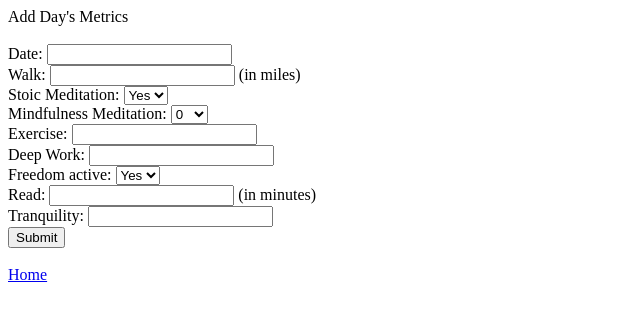
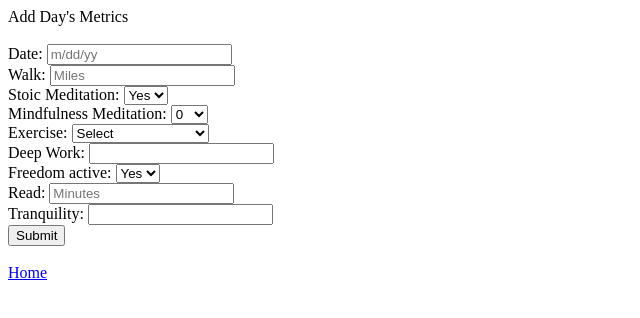
Before and after one commit to Fittocode/timeblock, a Next.js app: page /posts/addMetrics in a window 1280 px wide. Shown: the top 318 px of the page, without its empty margins (0-640 px from the left). Built offline with nearby package versions, Linux system fonts and the light colour scheme.

Commit message:
add placeholder text to walk and read inputs

```diff
--- a/components/addMetricsForm/addMetricsForm.js
+++ b/components/addMetricsForm/addMetricsForm.js
@@ -77,11 +77,11 @@ export default function addMetricsForm({ formId }) {
         <form id={formId} onSubmit={handleSubmit}>
 
           <label htmlFor='date'>Date: {' '}
-            <input type="text" name="date" value={form.date} onChange={handleChange} required/>
+            <input type="text" name="date" value={form.date} placeholder='m/dd/yy' onChange={handleChange} required/>
           </label>
           <br />
           <label htmlFor='walk'>Walk: {' '}
-            <input type="number" name="walk" value={form.walk} onChange={handleChange} required/> (in miles)
+            <input type="number" name="walk" value={form.walk} placeholder='Miles' onChange={handleChange} required/>
           </label>
           <br />
           <label htmlFor='stoic_med'>Stoic Meditation: {' '}
@@ -100,7 +100,16 @@ export default function addMetricsForm({ formId }) {
           </label>
           <br />
           <label htmlFor='exercise'>Exercise: {' '}
-            <input type="text" name="exercise" value={form.exercise} onChange={handleChange} required/> {' '}
+            <select name="exercise" value={form.exercise} onChange={handleChange} required>
+              <option value="">Select</option>
+              <option value="Simple and Sinister">Simple and Sinister</option>
+              <option value="Sprints">Sprints</option>
+              <option value="Climb">Climb</option>
+              <option value="Z2 Run">Z2 Run</option>
+              <option value="Jump Rope">Jump Rope</option>
+              <option value="Calisthenics">Calisthenics</option>
+            </select>
+
           </label>
           <br />
           <label htmlFor='deep_work'>Deep Work: {' '}
@@ -115,7 +124,7 @@ export default function addMetricsForm({ formId }) {
           </label>
           <br />
           <label htmlFor='read'>Read: {' '}
-            <input type="number" name="read" value={form.read} onChange={handleChange} required/> (in minutes)
+            <input type="number" name="read" value={form.read} placeholder='Minutes' onChange={handleChange} required/>
           </label>
           <br />
           <label htmlFor='tranquility'>Tranquility: {' '}
```
